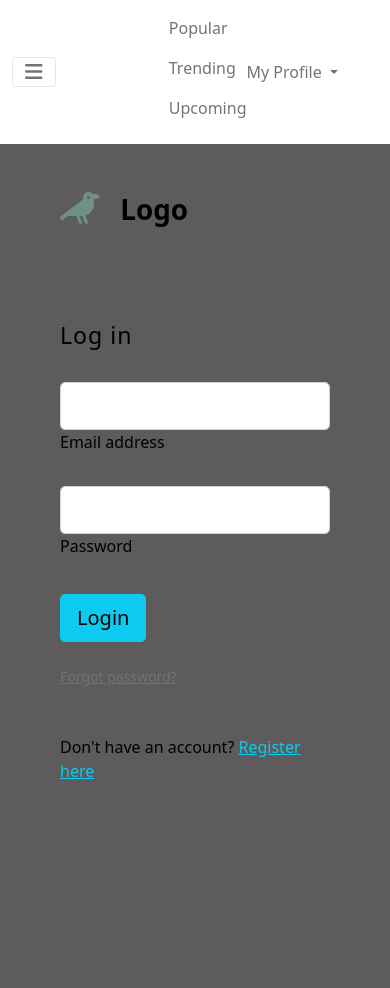
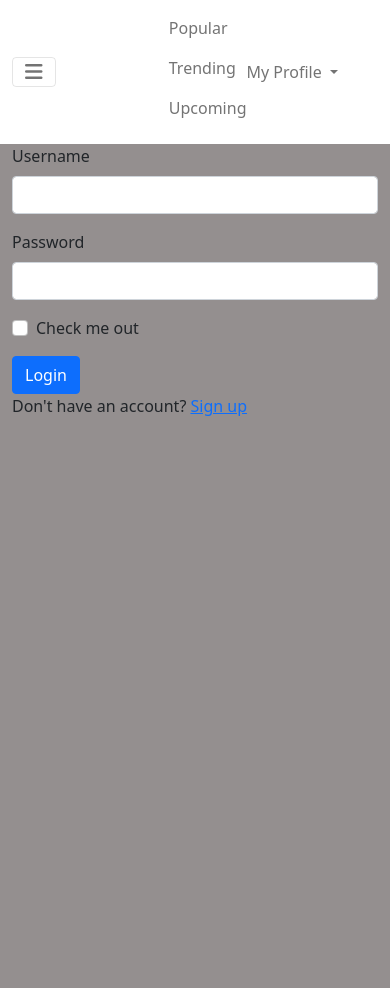
Before and after one commit to Marsh-sudo/Popcornflix, a Django app: page /login in a window 390 px wide. After the commit the page ends 416 px from the top, so only its background shows below. Run offline with Django 4.2, Linux system fonts and the light colour scheme; some libraries are stand-ins or nearby versions.

Commit message:
do some cleanup

```diff
--- a/movie/templates/base.html
+++ b/movie/templates/base.html
@@ -22,11 +22,21 @@
 </head>
 <body>
     {%include "navbar.html"%}
+    <div class="container">
+        {%if messages%}
+          {%for message in messages%}
+            <div class="alert alert-warning alert-dismissible fade show" role="alert">
+              <strong>{{message}}</strong>
+              <button type="button" class="btn-close" data-bs-dismiss="alert" aria-label="Close"></button>
+            </div>
+          {%endfor%}
+        {%endif%}
 
-    {% block content%}
+        {% block content%}
 
+        {% endblock%}
+      </div>
 
-    {% endblock%}
 
     {% block scripts %}
     <script src="https://ajax.googleapis.com/ajax/libs/jquery/3.2.1/jquery.min.js"></script>
--- a/movie/templates/home.html
+++ b/movie/templates/home.html
@@ -127,6 +127,10 @@ h1{
 }
 </style>
 <body style="background-color: rgb(27, 26, 26);">
+    <div class="alert alert-warning alert-dismissible fade show" role="alert">
+        <strong>Welcome Back: {{user.username}}</strong>
+        <button type="button" class="btn-close" data-bs-dismiss="alert" aria-label="Close"></button>
+      </div>
 <div class="poster1" style="background-image: url('https://image.tmdb.org/t/p/original{{ poster.backdrop_path }}');">
     <div class="poster__contents">
         <p style="color: transparent;">hahaha</p>
--- a/movie/templates/login.html
+++ b/movie/templates/login.html
@@ -4,61 +4,18 @@
 User Login
 {%endblock%}
 
-
+{%block super%}
+<link rel="stylesheet" href="{%static '../../../../static/css/index.css">
+{%endblock%}
 
 {% block content %}
-<body style="background-color: rgb(93, 91, 91);">
+
 {% load crispy_forms_tags %}
 
 <!--Login-->
-<section class="vh-100">
-  <div class="container-fluid">
-    <div class="row">
-      <div class="col-sm-6 text-black">
+<body style="background-color: rgb(148, 143, 143);">
 
-        <div class="px-5 ms-xl-4">
-          <i class="fas fa-crow fa-2x me-3 pt-5 mt-xl-4" style="color: #709085;"></i>
-          <span class="h1 fw-bold mb-0">Logo</span>
-        </div>
-
-        <div class="d-flex align-items-center h-custom-2 px-5 ms-xl-4 mt-5 pt-5 pt-xl-0 mt-xl-n5">
-        <form method="post">
-          <form style="width: 23rem;">
-            {% csrf_token %}
-            <h3 class="fw-normal mb-3 pb-3" style="letter-spacing: 1px;">Log in</h3>
-
-            <div class="form-outline mb-4">
-              <input type="name" id="form2Example18" class="form-control form-control-lg" />
-              <label class="form-label" for="form2Example18">Email address</label>
-            </div>
-
-            <div class="form-outline mb-4">
-              <input type="password" id="form2Example28" class="form-control form-control-lg" />
-              <label class="form-label" for="form2Example28">Password</label>
-            </div>
-
-            <div class="pt-1 mb-4">
-              <button type="submit" class="btn btn-info btn-lg btn-block">Login</button>
-            </div>
-
-            <p class="small mb-5 pb-lg-2"><a class="text-muted" href="#!">Forgot password?</a></p>
-            <p>Don't have an account? <a href="{%url 'UserRegistration' %}" class="link-info">Register here</a></p>
-
-          </form>
-        </form>
-
-        </div>
-
-      </div>
-      <div class="col-sm-6 px-0 d-none d-sm-block">
-        <img src="https://mdbcdn.b-cdn.net/img/Photos/new-templates/bootstrap-login-form/img3.webp"
-          alt="Login image" class="w-100 vh-100" style="object-fit: cover; object-position: left;">
-      </div>
-    </div>
-  </div>
-</section>
-
-<!-- <form method="post">
+ <form method="post">
   {% csrf_token %}
   <form>
     <div class="mb-3">
@@ -74,12 +31,12 @@ User Login
       <input type="checkbox" class="form-check-input" id="exampleCheck1">
       <label class="form-check-label" for="exampleCheck1">Check me out</label>
     </div>
-    <button type="submit" class="btn btn-primary">Submit</button>
+    <button type="submit" class="btn btn-primary">Login</button>
   </form>
-  <div>Don't have an account? <a href="{%url 'UserRegistration' %}">Sign up</a>
- </form> -->
+  <!-- <button type="submit">Login</button> -->
+  <div>Don't have an account? <a href="/UserRegistration">Sign up</a>
+ </form>
 
 </body>
 
-
 {% endblock %}
--- a/movie/templates/navbar.html
+++ b/movie/templates/navbar.html
@@ -18,7 +18,7 @@
     <!-- Collapsible wrapper -->
     <div class="collapse navbar-collapse" id="navbarSupportedContent">
       <!-- Navbar brand -->
-      <a class="navbar-brand mt-2 mt-lg-0" href="#">
+      <a class="navbar-brand mt-2 mt-lg-0" href="{%url 'home' %}">
         <img
           src="https://mdbcdn.b-cdn.net/img/logo/mdb-transaprent-noshadows.webp"
           height="15"
--- a/movie/templates/trending.html
+++ b/movie/templates/trending.html
@@ -5,6 +5,7 @@ Trending
 {%endblock%}
 
 {%block content%}
+
 
 <body style="background-color: black;">
     <div class="container-fluid">
@@ -85,5 +86,4 @@ Trending
 </body>
 
 
-
 {%endblock%}
```
